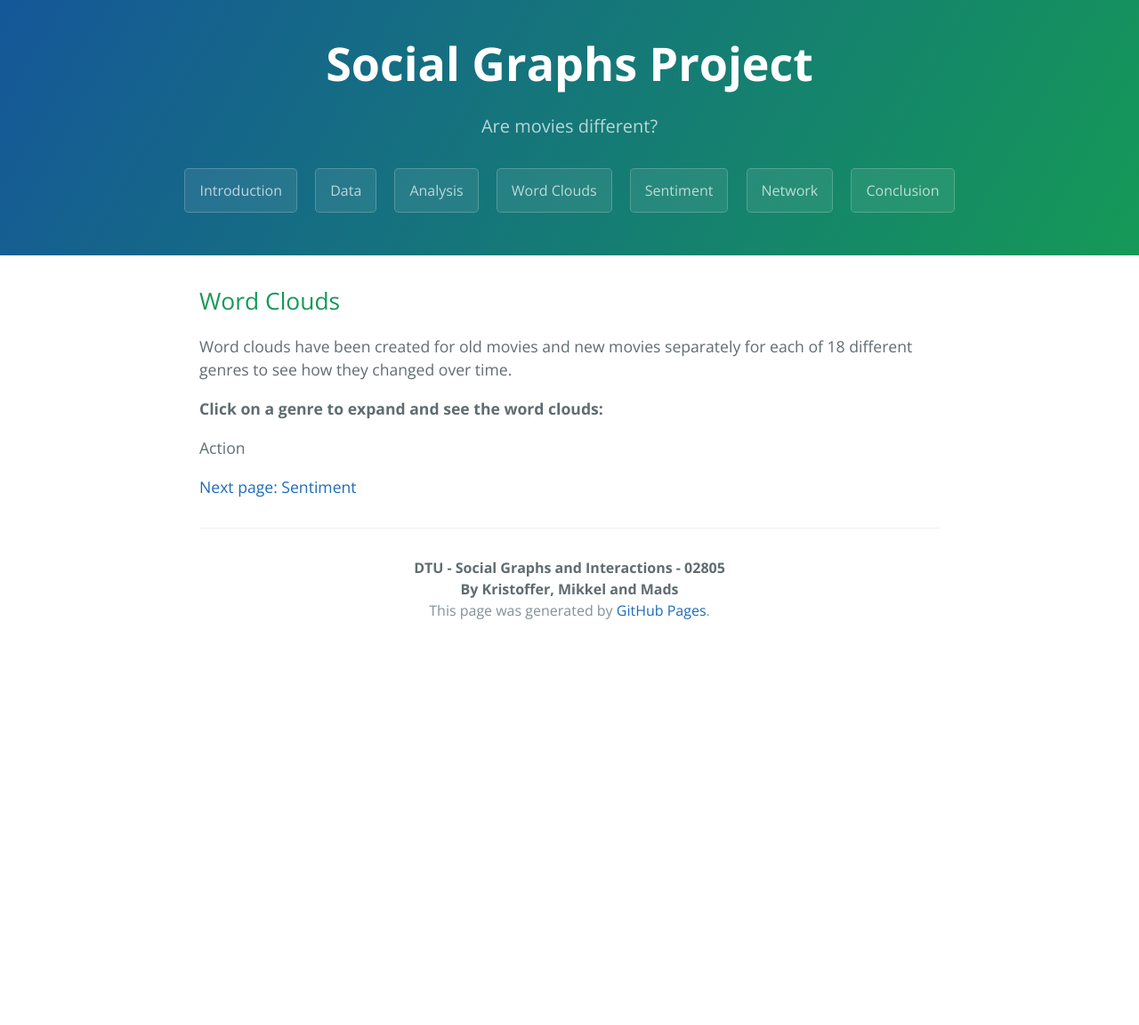
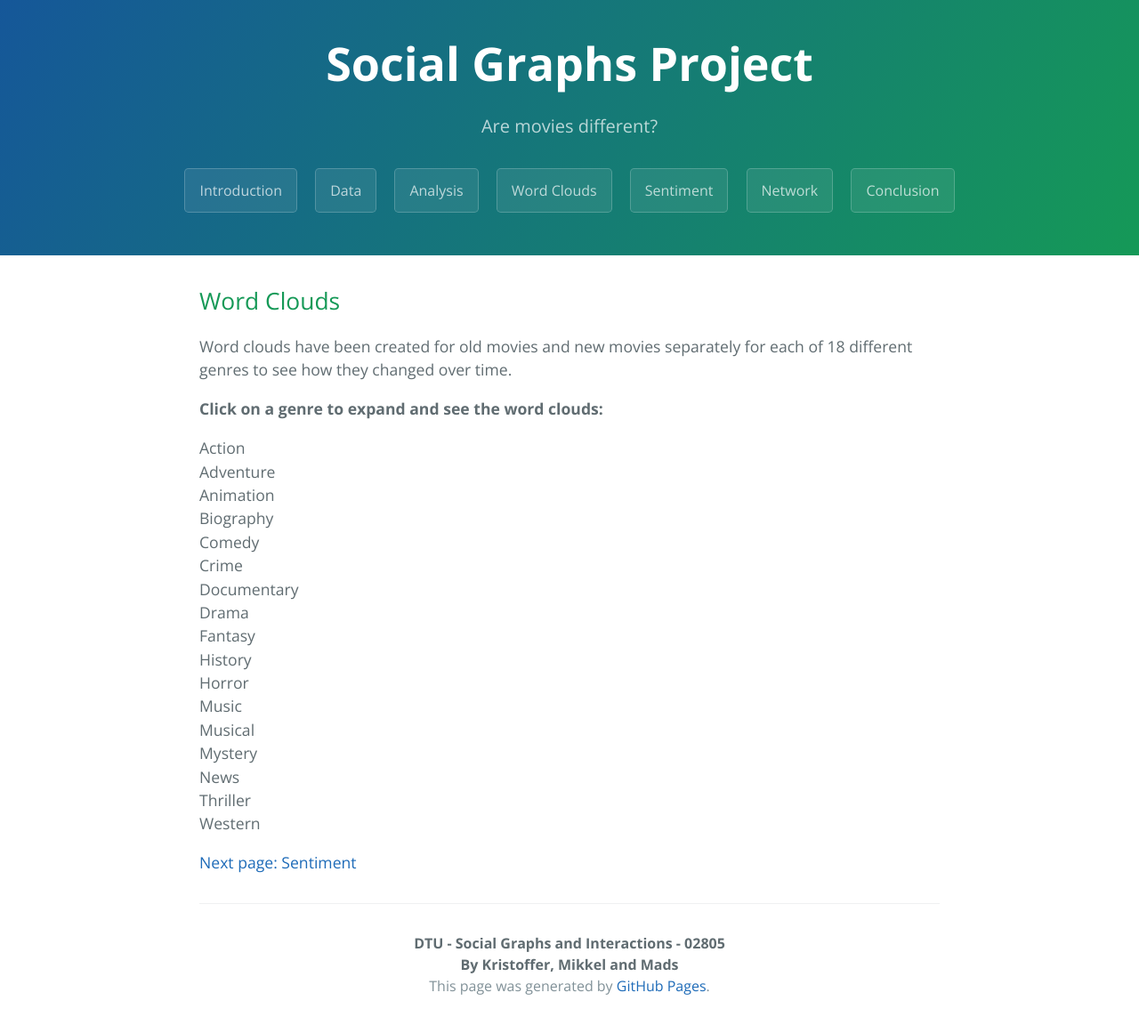
Before and after one commit to MBJohansen/Social-Graphs-Project, a Jekyll site: the page built from docs/wordclouds.md, in a window 1280 px wide. Shown: the whole page at 89% size. Built offline with Jekyll 4.4.1, drawn with Linux system fonts in a browser that asks for light colours; our own code applies the rules of GitHub Pages for plain Markdown files; before the commit the page ends 900 px from its top, so only the background shows below that.

Commit message:
Website: Update

```diff
--- a/docs/wordclouds.md
+++ b/docs/wordclouds.md
@@ -16,13 +16,166 @@ Word clouds have been created for old movies and new movies separately for each
 
 </details>
 
+<details>
+  <summary>Adventure</summary>
 
-<!--![Old Action Word Cloud](images/wordclouds/OldActionWC.jpg)
+  <img src="images/wordclouds/.jpg" class="wordcloud_left" width="50%"/>
+  <img src="images/wordclouds/.jpg" class="wordcloud_right" width="50%"/>
+
+  Text
+
+</details>
+
+<details>
+  <summary>Animation</summary>
+
+  <img src="images/wordclouds/.jpg" class="wordcloud_left" width="50%"/>
+  <img src="images/wordclouds/.jpg" class="wordcloud_right" width="50%"/>
+
+  Text
+
+</details>
+
+<details>
+  <summary>Biography</summary>
+
+  <img src="images/wordclouds/.jpg" class="wordcloud_left" width="50%"/>
+  <img src="images/wordclouds/.jpg" class="wordcloud_right" width="50%"/>
+
+  Text
+
+</details>
+
+<details>
+  <summary>Comedy</summary>
+
+  <img src="images/wordclouds/.jpg" class="wordcloud_left" width="50%"/>
+  <img src="images/wordclouds/.jpg" class="wordcloud_right" width="50%"/>
+
+  Text
+
+</details>
+
+<details>
+  <summary>Crime</summary>
+
+  <img src="images/wordclouds/.jpg" class="wordcloud_left" width="50%"/>
+  <img src="images/wordclouds/.jpg" class="wordcloud_right" width="50%"/>
+
+  Text
+
+</details>
+
+<details>
+  <summary>Documentary</summary>
+
+  <img src="images/wordclouds/.jpg" class="wordcloud_left" width="50%"/>
+  <img src="images/wordclouds/.jpg" class="wordcloud_right" width="50%"/>
+
+  Text
+
+</details>
+
+<details>
+  <summary>Drama</summary>
+
+  <img src="images/wordclouds/.jpg" class="wordcloud_left" width="50%"/>
+  <img src="images/wordclouds/.jpg" class="wordcloud_right" width="50%"/>
+
+  Text
+
+</details>
+
+<details>
+  <summary>Fantasy</summary>
+
+  <img src="images/wordclouds/.jpg" class="wordcloud_left" width="50%"/>
+  <img src="images/wordclouds/.jpg" class="wordcloud_right" width="50%"/>
+
+  Text
+
+</details>
+
+<details>
+  <summary>History</summary>
+
+  <img src="images/wordclouds/.jpg" class="wordcloud_left" width="50%"/>
+  <img src="images/wordclouds/.jpg" class="wordcloud_right" width="50%"/>
+
+  Text
+
+</details>
+
+<details>
+  <summary>Horror</summary>
+
+  <img src="images/wordclouds/.jpg" class="wordcloud_left" width="50%"/>
+  <img src="images/wordclouds/.jpg" class="wordcloud_right" width="50%"/>
+
+  Text
+
+</details>
+
+<details>
+  <summary>Music</summary>
+
+  <img src="images/wordclouds/.jpg" class="wordcloud_left" width="50%"/>
+  <img src="images/wordclouds/.jpg" class="wordcloud_right" width="50%"/>
+
+  Text
+
+</details>
+
+<details>
+  <summary>Musical</summary>
+
+  <img src="images/wordclouds/.jpg" class="wordcloud_left" width="50%"/>
+  <img src="images/wordclouds/.jpg" class="wordcloud_right" width="50%"/>
+
+  Text
+
+</details>
+
+<details>
+  <summary>Mystery</summary>
+
+  <img src="images/wordclouds/.jpg" class="wordcloud_left" width="50%"/>
+  <img src="images/wordclouds/.jpg" class="wordcloud_right" width="50%"/>
+
+  Text
+
+</details>
+
+<details>
+  <summary>News</summary>
+
+  <img src="images/wordclouds/.jpg" class="wordcloud_left" width="50%"/>
+  <img src="images/wordclouds/.jpg" class="wordcloud_right" width="50%"/>
+
+  Text
+
+</details>
+
+<details>
+  <summary>Thriller</summary>
+
+  <img src="images/wordclouds/.jpg" class="wordcloud_left" width="50%"/>
+  <img src="images/wordclouds/.jpg" class="wordcloud_right" width="50%"/>
+
+  Text
+
+</details>
+
+<details>
+  <summary>Western</summary>
+
+  <img src="images/wordclouds/.jpg" class="wordcloud_left" width="50%"/>
+  <img src="images/wordclouds/.jpg" class="wordcloud_right" width="50%"/>
+
+  Text
+
+</details>
 
 
 
-[New Action Word Cloud]: images/wordclouds/NewActionWC.jpg
--->
-
-
 [Next page: Sentiment](sentiment.md)
```
Also changed, not shown: docs/data.md (+1 -0 lines).
